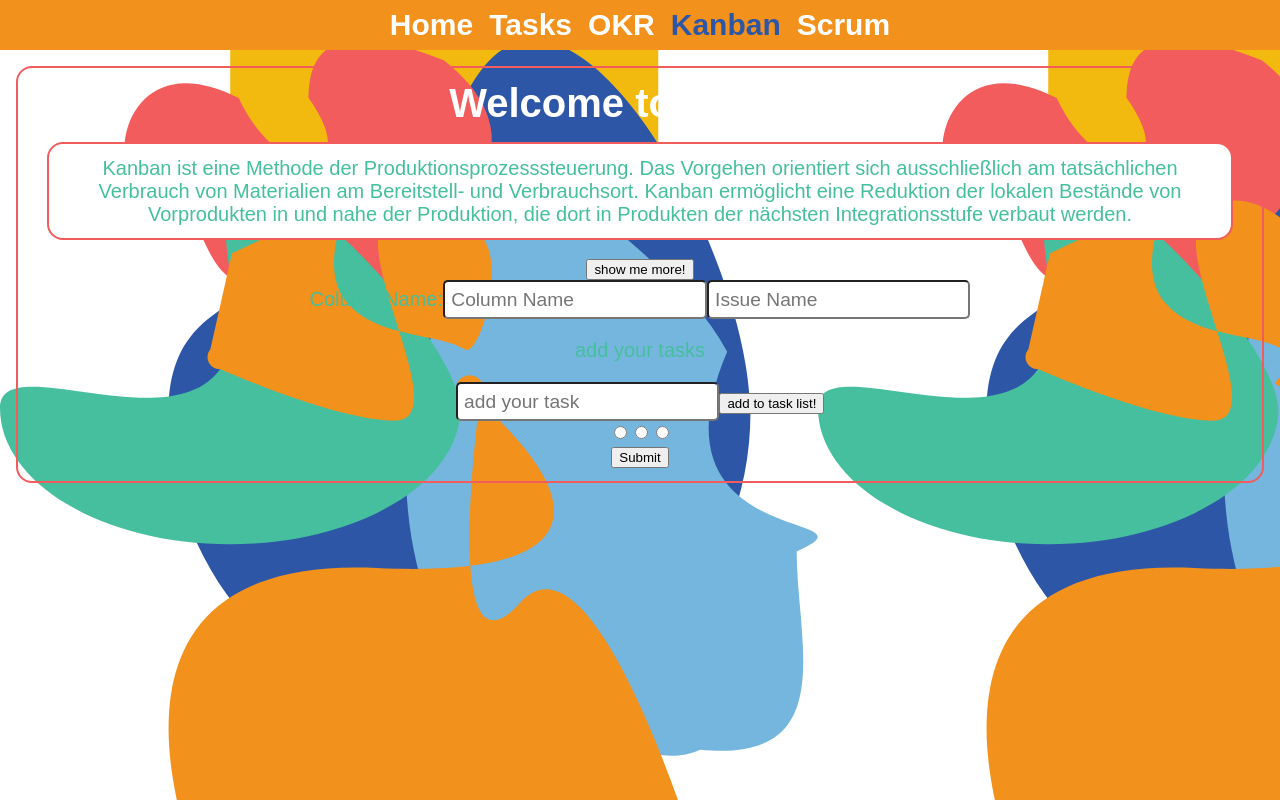
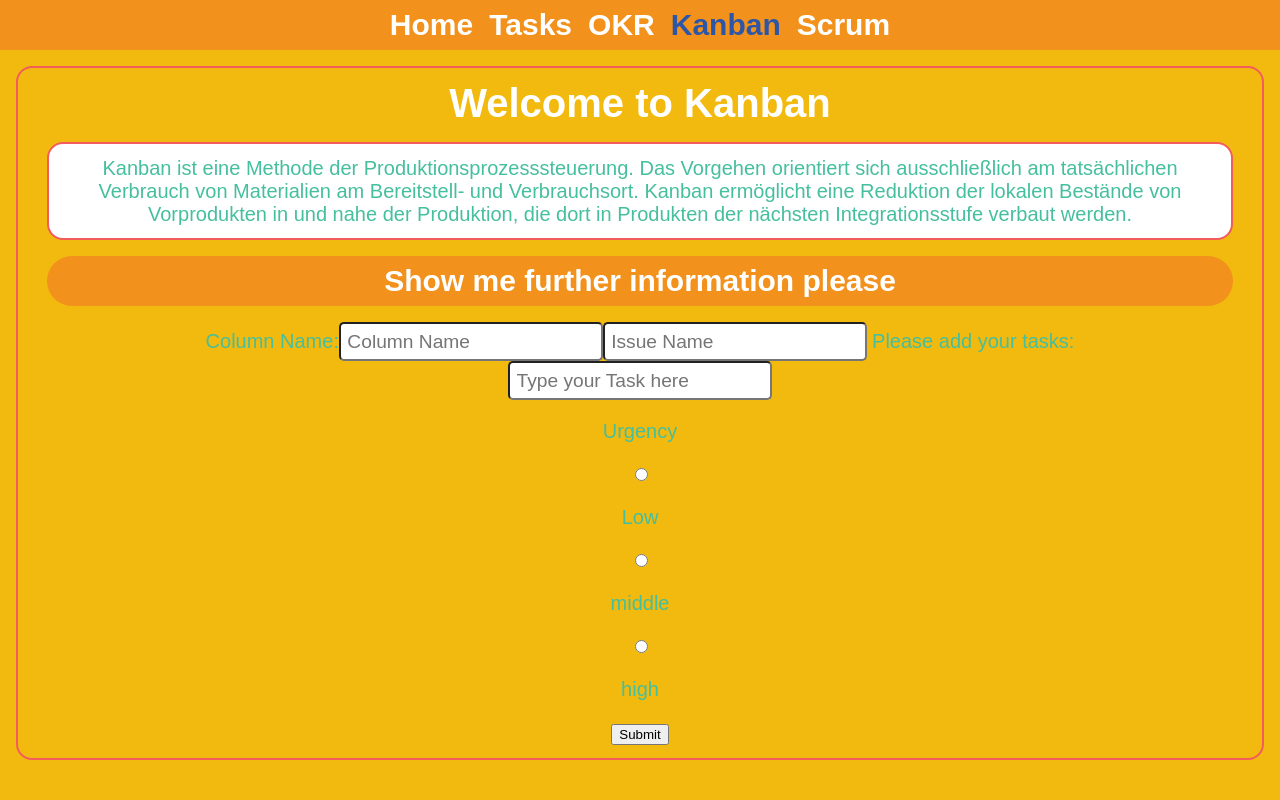
Before and after one commit to leaweissman/capstone-project, a React (Create React App) app in the folder client/: page /kanban in a window 1280 px wide. Built offline with nearby package versions, Linux system fonts and the light colour scheme.

Commit message:
making the front end of the form work as well as prep for Kanban Detail page as far as Routers are concerned

```diff
--- a/client/src/App.js
+++ b/client/src/App.js
@@ -5,6 +5,7 @@ import Navbar from './components/Navbar';
 import Okr from './pages/okr';
 import Kanban from './pages/kanban';
 import Scrum from './pages/scrum';
+import Characters from '../src/components/kanbancomponents/KanbanDetailedInfo';
 
 
 function App() {
@@ -30,6 +31,9 @@ function App() {
           <Route path='/kanban'>
             <Kanban />
           </Route>
+          <Route path="/KanbanInformation">
+            <Characters />
+          </Route>
 
           <Route path='scrum'>
             <Scrum />
--- a/client/src/GlobalStyles.js
+++ b/client/src/GlobalStyles.js
@@ -15,7 +15,8 @@ export default createGlobalStyle`
 }
 
 body {
-    background-image: url(${background});
+    //background-image: url(${background});
+    background-color: var(--primaryyellow);
   color: var(--primarygreen);
   font-family: sans-serif;
   font-size: 1.25rem;
--- a/client/src/components/kanbancomponents/KanbanCard.js
+++ b/client/src/components/kanbancomponents/KanbanCard.js
@@ -4,11 +4,12 @@ export default function KanbanCard({ column }) {
     console.log(column);
     return (
         <Wrapper>
-            <h2>Kanban Card</h2>
-            <h3>{column.column_name}</h3>
-            <h3>{column.issue_name}</h3>
-            <h3>{column.tasks}</h3>
-            <h3>{column.urgency}</h3>
+            <ColumnName>{column.column_name}</ColumnName>
+            <IssuesInStyle>
+                <IssueName>Issue Name: {column.issue_name}</IssueName>
+                <TasksInStyle>tasks: {column.task}</TasksInStyle>
+                <UrgencyInStyle>{column.urgency} urgency:</UrgencyInStyle>
+            </IssuesInStyle>
         </Wrapper>
     )
 }
@@ -21,9 +22,23 @@ border-radius: 1rem;
 margin: 1rem;
 padding: 0.8rem;
 background-color: white;
+`
+const ColumnName = styled.h3`
+color: var(--primaryblue);
+text-align: left;
+`
 
+const IssuesInStyle = styled.section`
+border: solid 2px var(--primaryblue);
+border-radius: 1rem;
+margin: .5rem;
 `
-/*<h2>{column.column_name}</h2>
-            <h3>{column.issue_name}</h3>
-            <h3>{column.tasks}</h3>
-            <h3>{column.urgency}</h3>*/
+const TasksInStyle = styled.p`
+text-align: left;`
+
+const IssueName = styled.p`
+text-align: left;
+`
+const UrgencyInStyle = styled.p`
+text-align: left;
+`
--- /dev/null
+++ b/client/src/components/kanbancomponents/KanbanDetailedInfo.js
@@ -0,0 +1,63 @@
+
+import {
+    Switch,
+    Route,
+    NavLink,
+    useParams,
+    useRouteMatch
+} from "react-router-dom";
+import styled from "styled-components";
+
+function Characters() {
+    let { url, path } = useRouteMatch();
+
+    return (
+        <div>
+            <TopicInStyle>About Kanban</TopicInStyle>
+            <nav>
+                <NavLinkStyled to={url + "/mini"}>The Kanban board</NavLinkStyled>
+                <NavLinkStyled to={url + "/micki"}>History</NavLinkStyled>
+                <NavLinkStyled to={url + "/Donald"}>what can it do for me?</NavLinkStyled>
+            </nav>
+
+            <Switch>
+                <Route exact path={path}>
+                    <TopicInStyle>Please select a topic about Kanban of which you would like further Info</TopicInStyle>
+                </Route>
+                <Route path={path + "/:characterName"}>
+                    <Character />
+                </Route>
+            </Switch>
+        </div>
+    );
+
+    function Character() {
+        const { characterName } = useParams();
+        return (
+            <div>
+                <TopicInStyle>{characterName}</TopicInStyle>
+            </div>
+        );
+    }
+}
+
+export default Characters;
+
+const NavLinkStyled = styled(NavLink)`
+  background: var(--primarypink);
+  color: var(--primaryblue);
+  border-radius: 30rem;
+  margin: 1rem;
+  padding: 1rem;
+
+  &:hover {
+    background: rebeccapurple;}
+
+    &.active{ width: 2rem;
+    };
+  };
+`
+
+
+const TopicInStyle = styled.p`
+margin: 2rem;`
--- a/client/src/components/kanbancomponents/KanbanForm.js
+++ b/client/src/components/kanbancomponents/KanbanForm.js
@@ -1,3 +1,4 @@
+import Tag from '../kanbancomponents/KanbanTask';
 import { useState } from 'react';
 
 
@@ -5,7 +6,7 @@ export default function KanbanForm({ submitFunction }) {
     const initialColumn = {
         column_name: '',
         issue_name: '',
-        task: '',
+        task: [],
         urgency: ''
     }
 
@@ -30,8 +31,21 @@ export default function KanbanForm({ submitFunction }) {
         setColumn(initialColumn)
     }
 
-
-
+    const addProductTag = (tag) => {
+        //ich nehme alle sachen die im product drinnen sind und möchte ihnen einen neuen Tag hinzufügen (Tag sind tasks noch zu ändern!)
+        setColumn({
+            ...column,
+            task: [...column.task, tag]
+        })
+    }
+    function deleteTagFunction(tagToDelete) {
+        const remainingTags = column.task.filter(
+            (tag) => tag !== tagToDelete)
+        setColumn({
+            ...column,
+            task: remainingTags
+        })
+    };
     return (
         <form className='form'>
             <label>
@@ -49,19 +63,28 @@ export default function KanbanForm({ submitFunction }) {
                 placeholder='Issue Name'
                 onChange={handleChange}
                 value={column.issue_name} />
-            <p>add your tasks</p>
-            <input
-                type='text'
-                name='task'
-                placeholder='add your task'
-                onChange={handleChange}
-                value={column.tasks} />
-            <button>add to task list!</button>
-            {/* <KanbanTask title="create a Task" isDone="false" /> */}
+            <Tag
+                onCreateTag={addProductTag}
+                tags={column.task}
+                onDeleteTagFunction={deleteTagFunction} />
+
             <section>
-                <input type='radio' value={column.urgency} />
-                <input type='radio' value={column.urgency} />
-                <input type='radio' value={column.urgency} />
+                <p>Urgency</p>
+                <input
+                    type='radio'
+                    value={column.urgency}
+                    name='urgency' />
+                <p>Low</p>
+                <input
+                    type='radio'
+                    value={column.urgency}
+                    name='urgency' />
+                <p>middle</p>
+                <input
+                    type='radio'
+                    value={column.urgency}
+                    name='urgency' />
+                <p>high</p>
             </section>
             <button onClick={handleSubmit}>Submit</button>
         </form>
@@ -76,5 +99,5 @@ const semiUrgency = styled.input`
 color: var(--primaryorange);
 `
 const highUrgency = styled.input`
-color: var(--primarpink);
+color: var(--primarypink);
 ` */
--- /dev/null
+++ b/client/src/components/kanbancomponents/KanbanNavigation.js
@@ -0,0 +1,41 @@
+import { NavLink } from 'react-router-dom';
+import styled from 'styled-components';
+
+
+export default function KanbanInformation() {
+    return (
+        <header>
+            <Stylednav>
+                <NavLinkStyled to="/KanbanInformation">
+                    <h1>Show me further information please</h1>
+                </NavLinkStyled>
+            </Stylednav>
+        </header>
+    );
+
+}
+
+const NavLinkStyled = styled(NavLink)`
+display: flex;
+flex-direction: row;
+text-decoration: none;
+padding: 0.5rem;
+color: white;
+
+&:hover{
+    color: var(--primaryblue);
+}
+
+&.active{
+    color: var(--primaryblue);
+    font-weight: bold;
+}
+`
+const Stylednav = styled.nav`
+display:flex;
+flex-wrap:wrap;
+justify-content: center;
+border-radius: 5rem;
+margin: 1rem;
+background-color: var(--primaryorange)
+`
--- a/client/src/components/kanbancomponents/KanbanTask.js
+++ b/client/src/components/kanbancomponents/KanbanTask.js
@@ -1,10 +1,51 @@
-export default function KanbanTask({ title, isDone }) {
+import styled from 'styled-components';
+import { useState } from 'react';
+
+export default function Tag({ onCreateTag, tags, onDeleteTagFunction }) {
+    const [value, setValue] = useState('');
+
+    const handleChange = (event) =>
+        setValue(event.target.value) //event.tagret um ans eingabefeld zu kommen, .value um an eingabe selber zu kommen
+    console.log(value);
+
+    const handleKeyDown = (event) => {
+        if (event.key === 'Enter') {
+            event.preventDefault();
+            onCreateTag(value);
+            console.log('You just pressed Enter');
+            setValue('');
+        }
+    }
     return (
-        <section>
-            <input type='checkbox'
-                checked={isDone} />
-            {title}
-        </section>
+        <label> Please add your tasks:
+            <section>
+                {tags.map(tag =>
+                    <span>
+                        {tag}
+                        <DeleteInStyle onClick={() => onDeleteTagFunction(tag)}>X</DeleteInStyle>
+                    </span>)}
+
+                <input
+                    placeholder='Type your Task here'
+                    type='text'
+                    name='tags'
+                    onChange={handleChange}
+                    onKeyDown={handleKeyDown}
+                    value={value} />
+            </section>
+        </label>
     )
+}
+const DeleteInStyle = styled.i`
+margin: .3rem .5rem;`
 
-}
+/* const TagsList = styled.section`
+border: solid 1px var(--primaryorange);
+background: var(--primarypink);
+padding: 0.3rem 0.6rem;
+color: var(--hufflepuff);
+border-radius: 4px;
+margin: 2rem;
+display: flex;
+flex-wrap: wrap;
+`; */
--- a/client/src/pages/kanban.js
+++ b/client/src/pages/kanban.js
@@ -3,6 +3,7 @@ import styled from 'styled-components';
 import KanbanCard from '../components/kanbancomponents/KanbanCard';
 import KanbanForm from '../components/kanbancomponents/KanbanForm';
 import KanbanInfoTag from '../components/kanbancomponents/KanbanInfo';
+import KanbanInformation from '../components/kanbancomponents/KanbanNavigation';
 
 
 export default function Kanban() {
@@ -18,8 +19,7 @@ export default function Kanban() {
         <Wrapper>
             <KanbanHeader>Welcome to Kanban</KanbanHeader>
             <KanbanInfoTag />
-            <button>show me more!</button>
-
+            <KanbanInformation />
             <KanbanForm submitFunction={addColumn} />
             {columns.map((column) => (
                 <KanbanCard column={column} />
```
Also changed, not shown: client/src/components/kanbancomponents/KanbanTaskForm.js (deleted, +0 -29 lines), client/src/index.js (line endings or trailing spaces).
